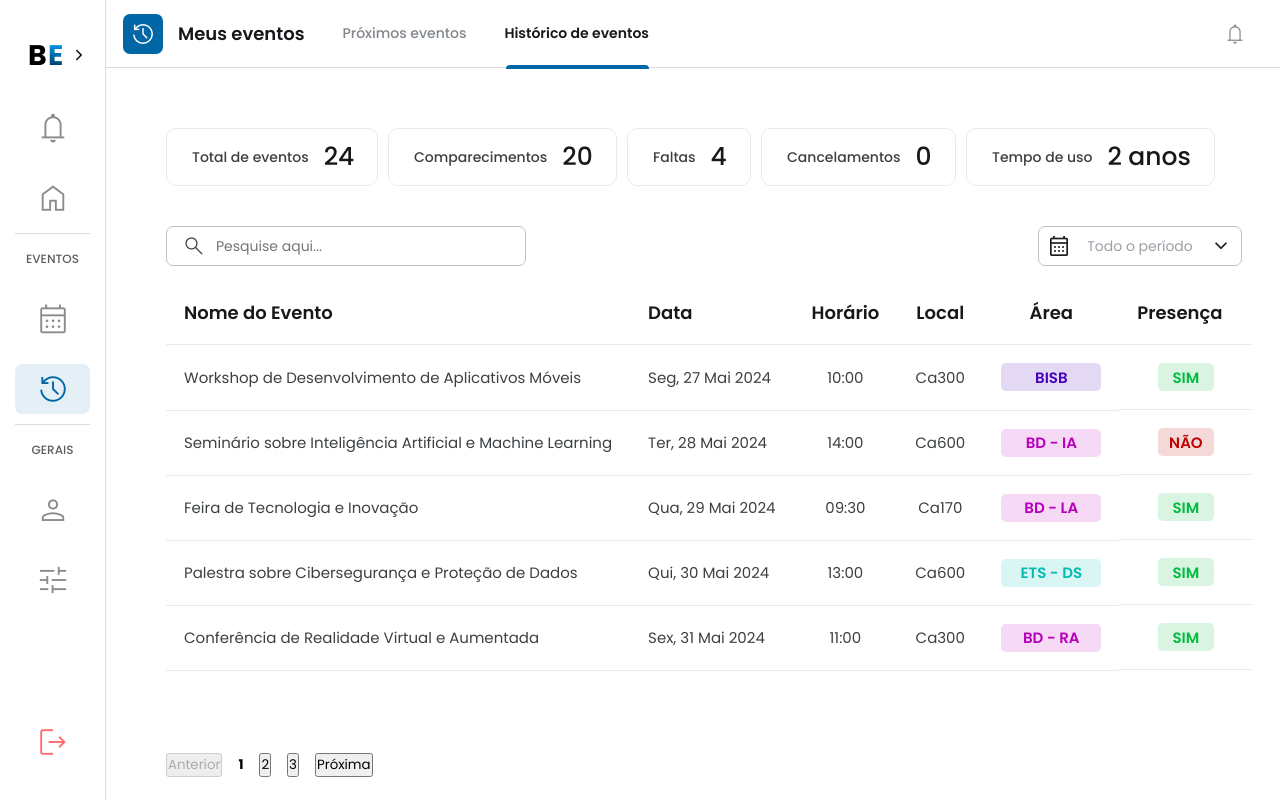
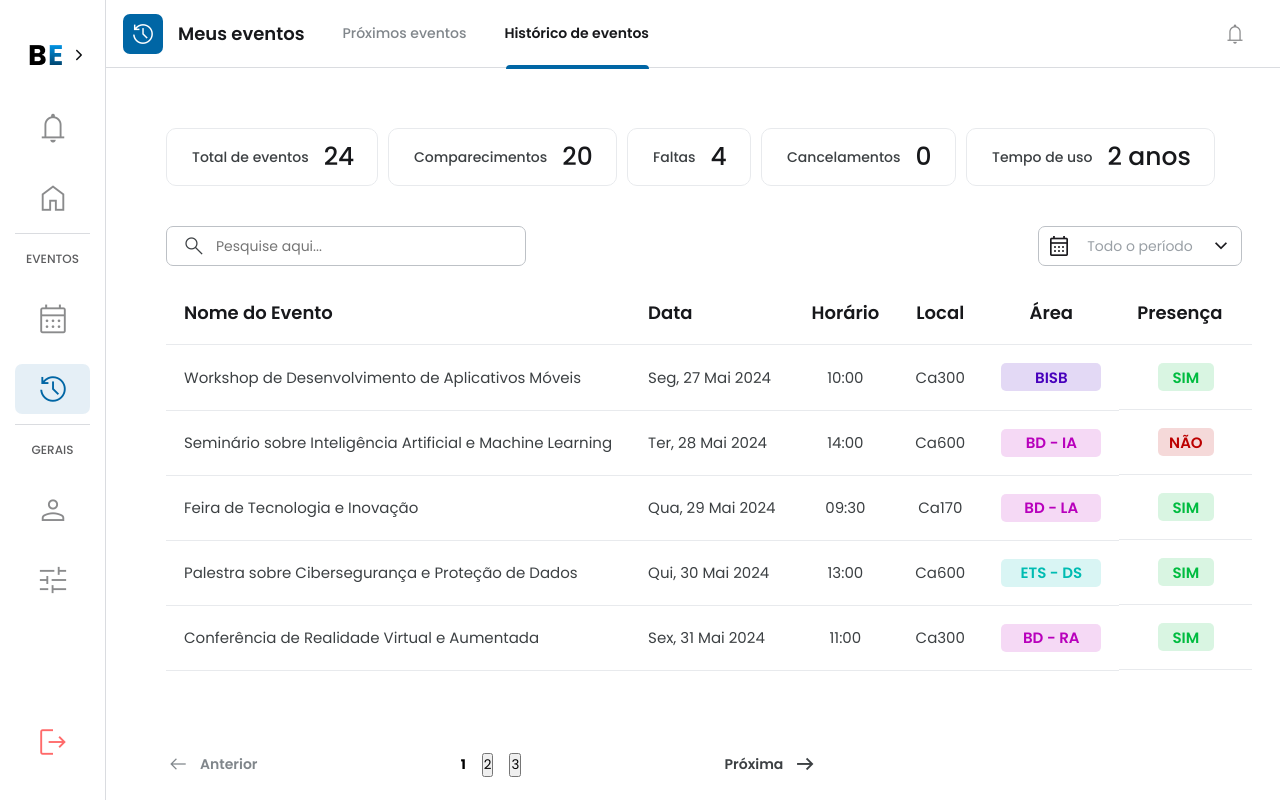
Before and after one commit to EsyProject/EsyFrontend, a React (Vite) app: page /Historic in a window 1280 px wide. Built offline with nearby package versions, Linux system fonts and the light colour scheme.

Commit message:
feat: changing pagination style

```diff
--- a/src/components/Pagination/Pagination.css
+++ b/src/components/Pagination/Pagination.css
@@ -1,6 +1,9 @@
 .pagination {
   display: flex;
   list-style: none;
+  align-items: center;
+  width: 59%;
+  justify-content: space-between;
 }
 
 .pagination li + li {
@@ -16,3 +19,38 @@
 .pagination__item--active:focus {
   outline: none;
 }
+
+.btn-pagination {
+  background-color: transparent;
+  color: #80868b;
+  font-size: 14px;
+  font-weight: 600;
+  border: 0;
+  cursor: pointer;
+  transition: 0.3s;
+}
+
+.arrow-left,
+.arrow-right {
+  display: flex;
+  align-items: center;
+  gap: 10px;
+}
+
+.pagination-item {
+  display: flex;
+  align-items: center;
+}
+
+.btn-pagination.active {
+  color: #3C4043;
+}
+
+.btn-pagination.active {
+  color: #3C4043;
+}
+
+.pagination .material-symbols-outlined.active {
+  font-variation-settings: "FILL" 0, "wght" 500, "GRAD" 0, "opsz" 40;
+  color: #3C4043;
+}
--- a/src/components/Pagination/Pagination.jsx
+++ b/src/components/Pagination/Pagination.jsx
@@ -17,19 +17,37 @@ const Pagination = ({ limit, total, offset, setOffset }) => {
 
   // Function to handle page change
   const onPageChange = (page) => {
+    // Checks if the requested page is within the limits
+    if (page >= 1 && page <= pages) {
       setOffset((page - 1) * limit);
+    }
   };
 
   return (
     <ul className="pagination">
+      <div
+        className={`arrow-left ${current === 1 ? "" : "active"}`}
+        onClick={() => onPageChange(current - 1)}
+      >
+        <span
+          className={`material-symbols-outlined ${
+            current === 1 ? "" : "active"
+          }`}
+        >
+          arrow_left_alt
+        </span>
         <li>
           <button
+            className={`btn-pagination ${current === 1 ? "" : "active"}`}
             onClick={() => onPageChange(current - 1)}
             disabled={current === 1}
           >
             Anterior
           </button>
         </li>
+      </div>
+
+      <div className="pagination-item">
         {Array.from(
           { length: Math.min(MAX_ITEMS, pages) },
           (_, index) => index + first
@@ -43,14 +61,28 @@ const Pagination = ({ limit, total, offset, setOffset }) => {
             </button>
           </li>
         ))}
+      </div>
+      <div
+        className={`arrow-right ${current === pages ? "" : "active"}`}
+        onClick={() => onPageChange(current + 1)}
+      >
         <li>
           <button
+            className={`btn-pagination ${current === pages ? "" : "active"}`}
             onClick={() => onPageChange(current + 1)}
             disabled={current === pages}
           >
             Próxima
           </button>
         </li>
+        <span
+          className={`material-symbols-outlined ${
+            current === pages ? "" : "active"
+          }`}
+        >
+          arrow_right_alt
+        </span>
+      </div>
     </ul>
   );
 };
--- a/src/index.css
+++ b/src/index.css
@@ -51,3 +51,10 @@ body {
   opacity: 100%;
   font-size: 24px;
 }
+
+.pagination .material-symbols-outlined {
+  font-variation-settings: "FILL" 0, "wght" 300, "GRAD" 0, "opsz" 40;
+  color: #80868B;
+  opacity: 100%;
+  font-size: 24px;
+}
```
Lines whose indentation alone changed are shown as unchanged.
